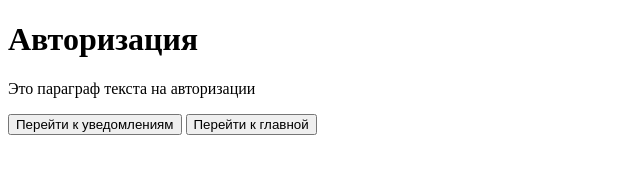
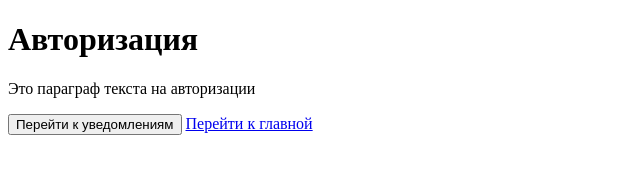
Before and after one commit to Kirillkp/Kirillkp.github.io, a plain HTML site: page index.html in a window 1280 px wide. Shown: the whole page, without its empty margins (0-640 px from the left). Drawn offline with Linux system fonts and the light colour scheme.

Commit message:
Update index.html

```diff
--- a/index.html
+++ b/index.html
@@ -12,8 +12,8 @@
         Перейти к уведомлениям
     </button>
 
-    <button onclick="window.location.href='main.html'">
+    <a href="main.html">
         Перейти к главной
-    </button>
+    </a>
 </body>
 </html>
```
